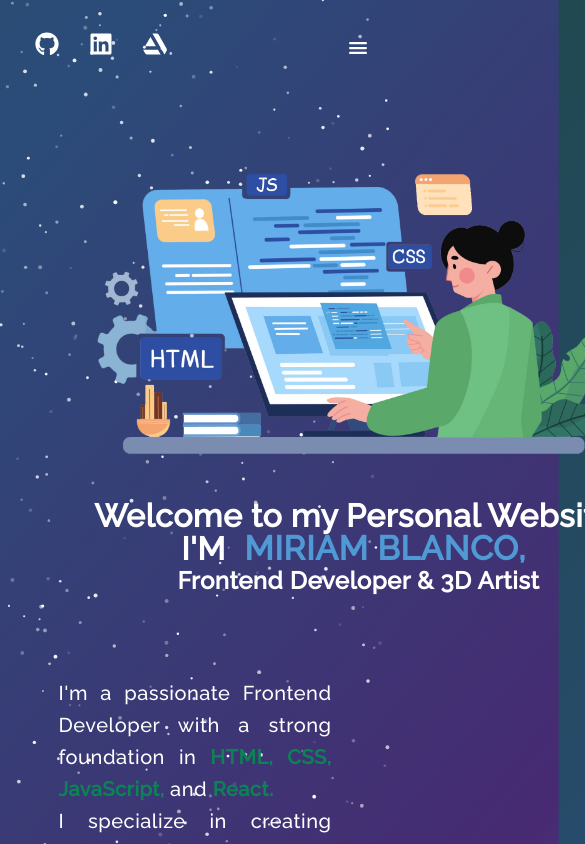
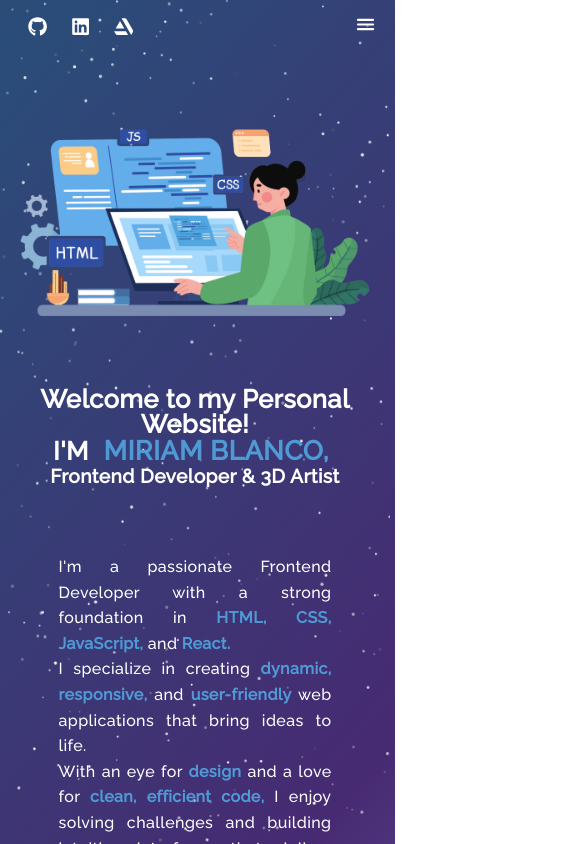
Before and after one commit to kirhyan/kirhyan.github.io, a React (Vite) app: page / in a window 390 px wide. Shown: the top 844 px of the page, 585 px wide, since content can reach past the window. Built offline with nearby package versions, Linux system fonts and the light colour scheme.

Commit message:
cv update

```diff
--- a/src/components/Footer.module.css
+++ b/src/components/Footer.module.css
@@ -7,4 +7,5 @@
   flex-wrap: wrap;
   padding-left: 20px;
   text-align: center;
+  padding-top: 10%;
 }
--- a/src/components/Navbar.module.css
+++ b/src/components/Navbar.module.css
@@ -21,94 +21,42 @@
 
 .navClose {
   cursor: pointer;
-  font-size: 1.5rem;
+  font-size: 2rem;
   display: flex;
-  align-items: flex-end;
+  padding-right: 2rem;
 }
 
 .navToggle {
   cursor: pointer;
   display: flex;
   flex-direction: column;
-  align-items: flex-end;
-  font-size: 1.5rem;
-  margin: 20px;
+  row-gap: 1.5rem;
+  align-items: flex-start;
+  font-size: 2rem;
+  padding: 0 2rem;
+  max-width: 500px;
 }
 
 .showMenu {
-  position: relative;
+  margin-top: -1rem;
   display: flex;
-  flex-direction: column;
-  justify-content: flex-start;
-  top: -40%;
-  right: 00%;
-  background-color: hsla(0, 0%, 6%, 0.895);
+  background-color: hsla(0, 0%, 14%, 0.382);
+  border-radius: 5%;
   backdrop-filter: blur(16px);
   -webkit-backdrop-filter: blur(16px);
-  width: 100%;
-  padding-top: 8rem;
-  padding-left: 1rem;
-  transition: right 0.4s;
-  padding-bottom: 3rem;
+  padding: 2rem 0 2rem 1rem;
+  max-width: 500px;
 }
 
-/* @media screen and (max-width: 768px) {
-  .groupMenuItems {
-    position: fixed;
-    display: flex;
-    flex-direction: column;
-    justify-content: center;
-    row-gap: 6rem;
-    font-size: 1.5;
-    top: -40%;
-    right: -30%;
-    background-color: hsla(0, 0%, 6%, 0.895);
-    backdrop-filter: blur(16px);
-    -webkit-backdrop-filter: blur(16px);
-    width: 80%;
-    padding-top: 35rem;
-    padding-left: 3rem;
-    transition: right 0.4s;
-    padding-bottom: 3rem;
+@media (max-width: 600px) {
+  .showMenu {
+    width: 280px;
+    padding: 1rem, 0;
   }
-  .navClose,
-  .navToggle {
-    right: 2rem;
+
+  .navToggle,
+  .navClose {
+    font-size: 1.8rem;
+    padding: 0 1rem;
   }
 }
-
-@media screen and (min-width: 850px) {
-  .navClose {
-    display: none;
-  }
-
-  .groupMenuItems {
-    flex-direction: row;
-    column-gap: 2.5rem;
-  }
-}
-
-@media screen and (min-width: 769px) and (max-width: 850px) {
-  .groupMenuItems {
-    position: fixed;
-    display: flex;
-    flex-direction: column;
-    justify-content: center;
-    row-gap: 6rem;
-    font-size: 1.5;
-    top: -40%;
-    right: -30%;
-    background-color: hsla(0, 0%, 6%, 0.895);
-    backdrop-filter: blur(16px);
-    -webkit-backdrop-filter: blur(16px);
-    width: 80%;
-    padding-top: 35rem;
-    padding-left: 3rem;
-    transition: right 0.4s;
-    padding-bottom: 3rem;
-  }
-  .navClose,
-  .navToggle {
-    right: 4rem;
-  }
-} */
--- a/src/components/Navbar.tsx
+++ b/src/components/Navbar.tsx
@@ -26,11 +26,14 @@ export default function Navbar() {
   };
 
   const renderMobileNavbarToggle = () => {
-    return (
-      <div className={styles.navToggle} onClick={toggleMenu}>
-        <IoMenu />
-      </div>
-    );
+    if (!isMenuOpen) {
+      return (
+        <div className={styles.navToggle} onClick={toggleMenu}>
+          <IoMenu />
+        </div>
+      );
+    }
+    return null;
   };
 
   const renderMobileNavbar = () => {
--- a/src/components/SocialMediaLinks.module.css
+++ b/src/components/SocialMediaLinks.module.css
@@ -6,6 +6,7 @@
   align-items: center;
   margin: 5px;
   font-size: 1.5rem;
+  height: fit-content;
 }
 
 .webMediaIcons {
--- a/src/index.css
+++ b/src/index.css
@@ -15,6 +15,21 @@
   }
   100% {
     background-position: 0% 50%;
+  }
+}
+
+@media (max-width: 600px) {
+  body {
+    background: linear-gradient(
+      -50deg,
+      #9095e3 0%,
+      #472a72 20%,
+      #2b4c79 40%,
+      #15462c 60%,
+      #2b4c79 80%,
+      #9095e3 100%
+    );
+    zoom: 0.8;
   }
 }
 
--- a/src/routes/Home.module.css
+++ b/src/routes/Home.module.css
@@ -1,28 +1,11 @@
-.homeContainer1 {
-  display: flex;
-  flex-direction: row;
-  flex: 1;
-  align-items: center;
-  justify-content: center;
-  height: 100%;
-  flex-wrap: wrap;
-}
-
 .container {
   display: flex;
   flex-direction: column;
   flex: 1;
   margin-top: 100px;
   row-gap: 80px;
-}
-
-.homeText {
-  display: flex;
-  flex-direction: column;
-  text-align: center;
-  flex: 1;
-  padding-right: 10vw;
-  /* padding-right: 200px; */
+  align-items: center;
+  /* padding-left: 10%; */
 }
 
 .myName {
@@ -55,12 +38,14 @@
   /*padding-left: 15vw; */
   /* padding-left: 300px; */
   max-width: 100%;
-  min-width: 600px;
+  min-width: 500px;
 }
 
 .introTitle {
   text-align: center;
-  width: 600px;
+  max-width: 600px;
+  min-width: fit-content;
+  flex-wrap: wrap;
 }
 
 .row {
@@ -69,7 +54,9 @@
   margin-top: 70px;
   flex-wrap: wrap;
   margin: 0 15%;
+  /* padding-left: 10%; */
   align-items: center;
+  row-gap: 50px;
 }
 
 .column {
@@ -83,9 +70,11 @@
   text-wrap: wrap;
   text-align: justify;
   max-width: 600px;
+  min-width: 300px;
 }
 
 .greenColor {
   color: rgb(11, 131, 85);
   font-weight: bold;
+  animation: color-change 20s infinite;
 }
--- a/src/routes/Projects.module.css
+++ b/src/routes/Projects.module.css
@@ -4,6 +4,7 @@
   width: 100%;
   height: 100%;
   text-align: center;
+  margin-top: 100px;
 }
 
 .projectsContainer {
--- a/src/routes/Resume.module.css
+++ b/src/routes/Resume.module.css
@@ -5,7 +5,9 @@
   height: 100%;
   margin: 20px 5px 5px 5px;
   justify-content: center;
+  align-items: center;
 }
+
 .resumeContainer {
   display: flex;
   flex-direction: column;
@@ -20,18 +22,20 @@
 }
 
 .buttonDownload {
-  background-color: rgb(29, 53, 40);
+  background-color: #8782e166;
   border-radius: 20px;
-  padding: 5px 10px 5px 15px;
-  width: 180px;
+  padding: 0 10px 8px 17px;
+  width: 200px;
   border: solid white 1px;
   color: white;
   font-size: 1.25rem;
   cursor: pointer;
   text-decoration: none;
+  justify-content: center;
 }
 
 .downloadIcon {
-  padding-right: 15px;
-  font-size: 1.25rem;
+  padding-right: 10px;
+  padding-top: 6px;
+  font-size: 2rem;
 }
```
Also changed, not shown: 1 other file (tests, documents, lock files or other folders).
